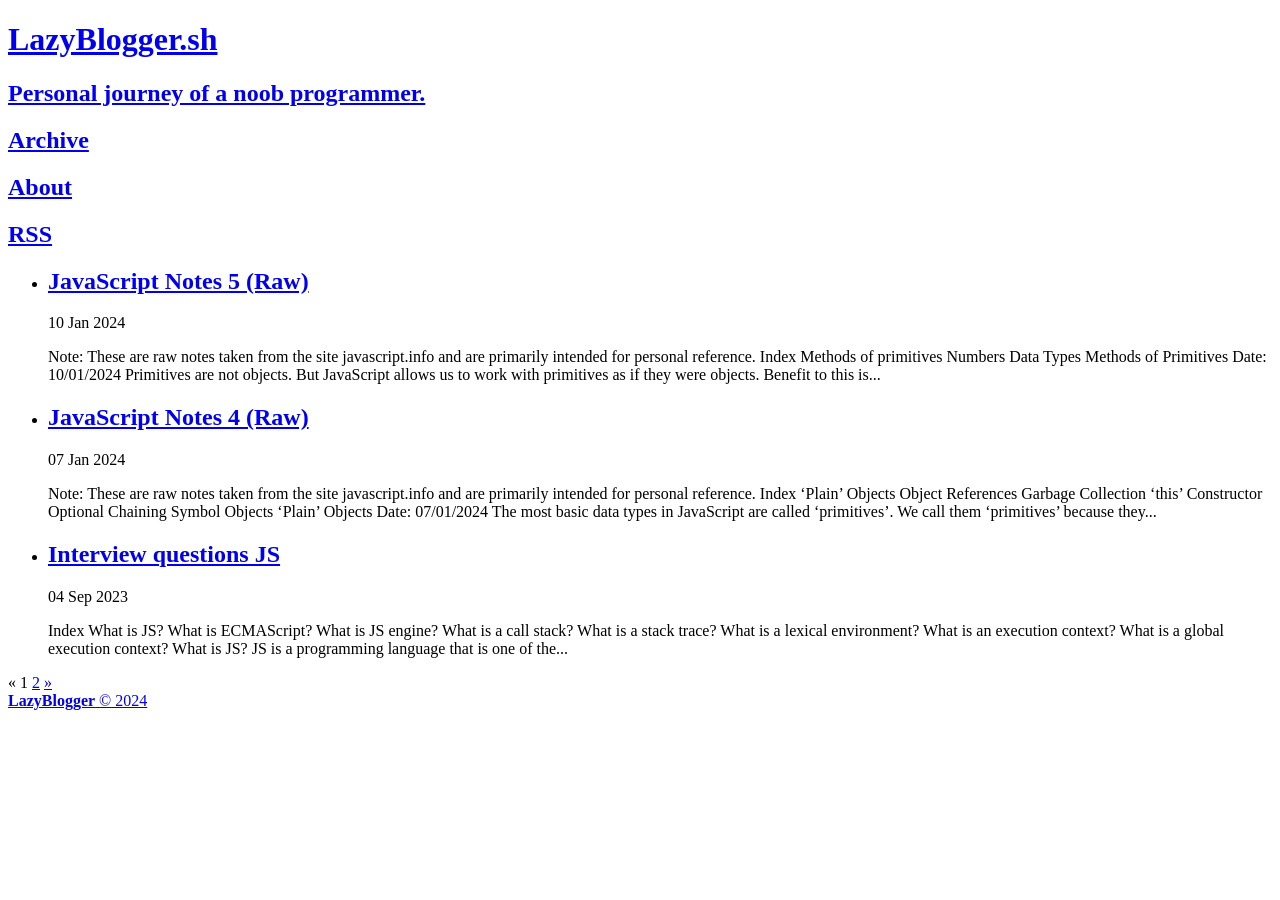
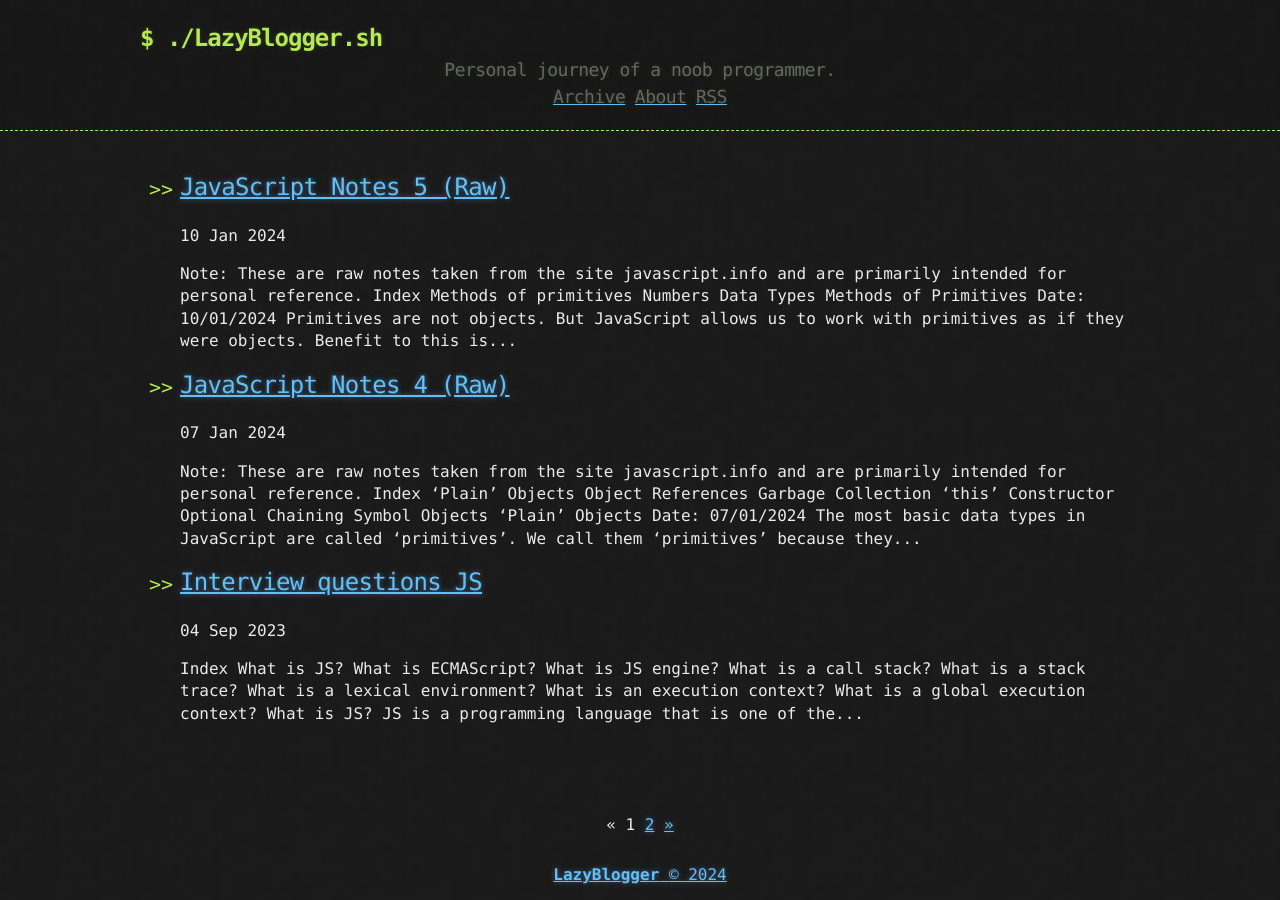
Before and after one commit to miomirparipovic/bytenoir, a Jekyll site: the page built from index.html, in a window 1280 px wide. Built offline with Jekyll 4.4.1, drawn with Linux system fonts in a browser that asks for light colours; some web fonts are replaced; the list of posts is cut into pages by our own code.

Commit message:
add font link

```diff
--- a/_includes/head.html
+++ b/_includes/head.html
@@ -8,4 +8,6 @@
   <link rel="stylesheet" href="{{ "/css/main.css" | prepend: site.baseurl | replace: '//', '/' }}">
 
   <link href="/atom.xml" type="application/atom+xml" rel="alternate" title="ATOM Feed" /> {% seo %}
+
+  <link href="https://fonts.cdnfonts.com/css/cascadia-code" rel="stylesheet">
 </head>
--- a/css/main.scss
+++ b/css/main.scss
@@ -1 +1,4 @@
+---
+#
+---
 @import "base";
```
